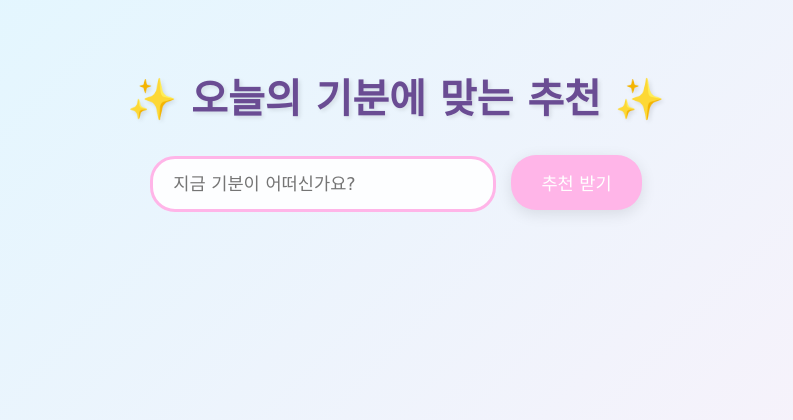
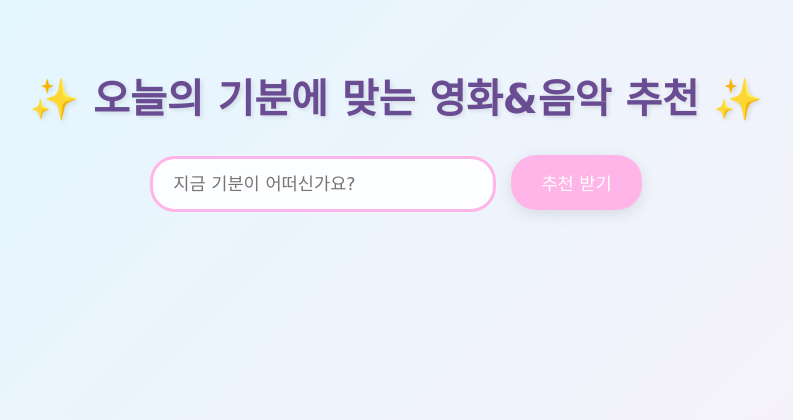
Before and after one commit to KimTaeYoon731/mood_recommendations, a Flask app: page / in a window 1280 px wide. Shown: the top 420 px of the page, without its empty margins (244-1037 px from the left). Run offline with Flask 2, Linux system fonts and the light colour scheme; some web fonts are replaced.

Commit message:
제목 텍스트 수정

```diff
--- a/templates/index.html
+++ b/templates/index.html
@@ -11,7 +11,7 @@
 </head>
 <body>
     <div class="container">
-        <h1>✨ 오늘의 기분에 맞는 추천 ✨</h1>
+        <h1>✨ 오늘의 기분에 맞는 영화&음악 추천 ✨</h1>
         <div class="mood-input">
             <input type="text" id="moodInput" placeholder="지금 기분이 어떠신가요?" onkeypress="handleKeyPress(event)">
             <button onclick="getRecommendations()">추천 받기</button>
```
